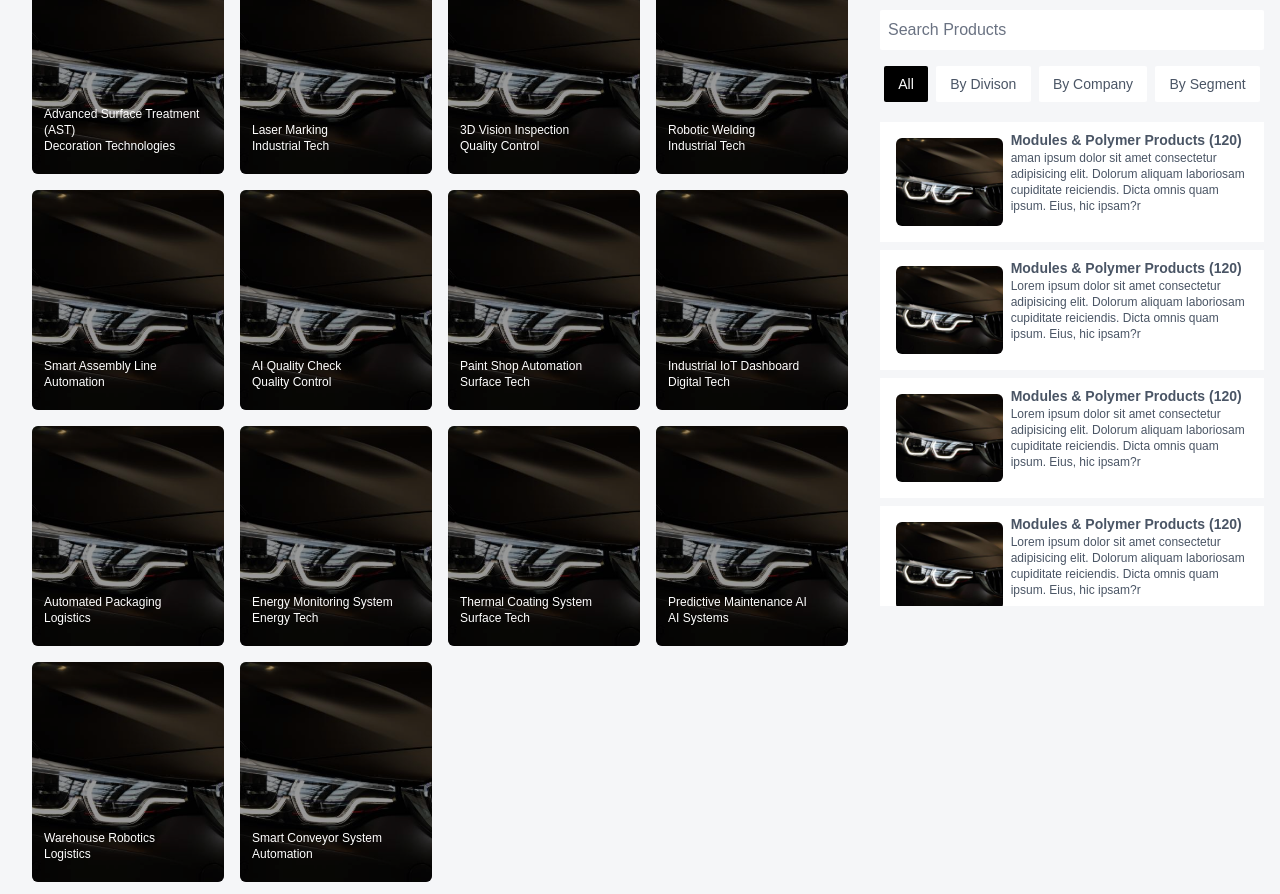
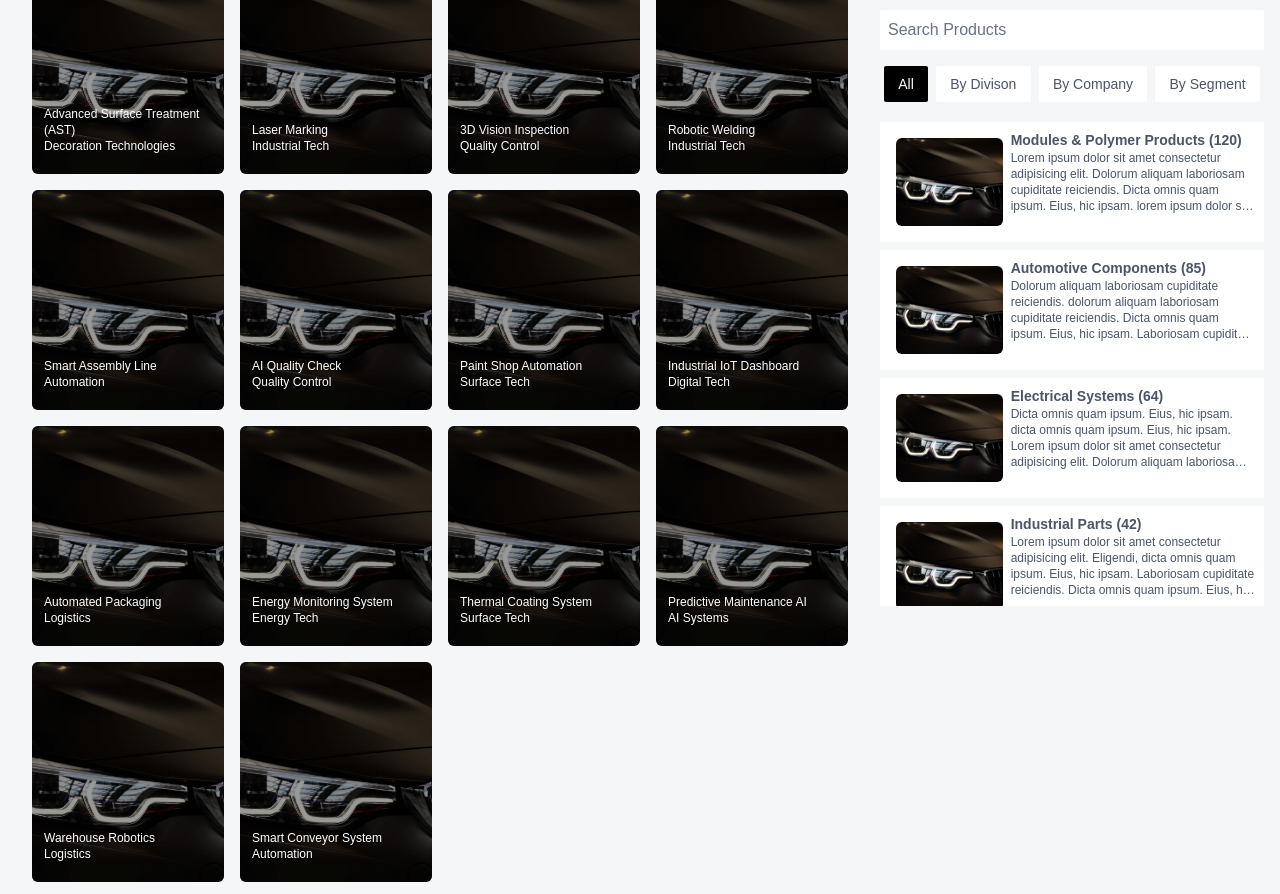
Before and after one commit to AmanSingh470/Product-Catalogue-Management-System-Frontend, a Next.js app: page / in a window 1280 px wide. Shown: the part 970-1864 px from the top of the page. Built offline with nearby package versions, Linux system fonts and the light colour scheme.

Commit message:
fixed floating toolbar

```diff
--- /dev/null
+++ b/src/app/components/AllCards.tsx
@@ -0,0 +1,23 @@
+interface Props {
+    title: string;
+    count: number;
+    description: string;
+}
+export default function AllCards({ title, count, description }: Props) {
+
+    return (
+        <div className="flex bg-white h-30 w-full mb-2 p-2 overflow-hidden">
+            <div className="basis-1/3 p-2">
+                <img src="assets/images/card.jpg" alt="" className="rounded-md w-full h-full object-cover" />
+            </div>
+            <div className="basis-2/3">
+                <h3 className="font-bold text-sm">
+                    {title} ({count})
+                </h3>
+                <p className="text-xs line-clamp-4">
+                    {description}
+                </p>
+            </div>
+        </div>
+    )
+}
--- a/src/app/components/FilterProduct.tsx
+++ b/src/app/components/FilterProduct.tsx
@@ -6,6 +6,7 @@ import productDivisonData from "@/app/data/products-divison.json";
 import productSegmentData from "@/app/data/products-segment.json";
 import productCompanyData from "@/app/data/products-company.json";
 import Category from "@/app/components/Category";
+import AllCards from "@/app/components/AllCards";
 
 export default function FilterProduct() {
     const [allProducts, setAllProducts] = useState<any[]>([]);
@@ -42,66 +43,9 @@ export default function FilterProduct() {
             return (
                 <div id="filter-all"
                     className={`filter-content sidebar-scroll overflow-y-auto flex-1 text-gray-600 ${activeFilter === "all" ? "" : "hidden"}`}>
-                    <div className="flex bg-white h-30 w-full mb-2 p-2 ">
-                        <div className="basis-1/3 p-2">
-                            <img src="assets/images/card.jpg" alt="" className="rounded-md w-full h-full object-cover" />
-                        </div>
-                        <div className="basis-2/3">
-                            <h3 className="font-bold text-sm">
-                                Modules & Polymer Products (120)
-                            </h3>
-                            <p className="text-xs">
-                                aman ipsum dolor sit amet consectetur adipisicing elit.
-                                Dolorum aliquam laboriosam cupiditate reiciendis. Dicta
-                                omnis quam ipsum. Eius, hic ipsam?r
-                            </p>
-                        </div>
-                    </div>
-                    <div className="flex bg-white h-30 w-full mb-2 p-2 ">
-                        <div className="basis-1/3 p-2">
-                            <img src="assets/images/card.jpg" alt="" className="rounded-md w-full h-full object-cover" />
-                        </div>
-                        <div className="basis-2/3">
-                            <h3 className="font-bold text-sm">
-                                Modules & Polymer Products (120)
-                            </h3>
-                            <p className="text-xs">
-                                Lorem ipsum dolor sit amet consectetur adipisicing elit.
-                                Dolorum aliquam laboriosam cupiditate reiciendis. Dicta
-                                omnis quam ipsum. Eius, hic ipsam?r
-                            </p>
-                        </div>
-                    </div>
-                    <div className="flex bg-white h-30 w-full mb-2 p-2 ">
-                        <div className="basis-1/3 p-2">
-                            <img src="assets/images/card.jpg" alt="" className="rounded-md w-full h-full object-cover" />
-                        </div>
-                        <div className="basis-2/3">
-                            <h3 className="font-bold text-sm">
-                                Modules & Polymer Products (120)
-                            </h3>
-                            <p className="text-xs">
-                                Lorem ipsum dolor sit amet consectetur adipisicing elit.
-                                Dolorum aliquam laboriosam cupiditate reiciendis. Dicta
-                                omnis quam ipsum. Eius, hic ipsam?r
-                            </p>
-                        </div>
-                    </div>
-                    <div className="flex bg-white h-30 w-full mb-2 p-2 ">
-                        <div className="basis-1/3 p-2">
-                            <img src="assets/images/card.jpg" alt="" className="rounded-md w-full h-full object-cover" />
-                        </div>
-                        <div className="basis-2/3">
-                            <h3 className="font-bold text-sm">
-                                Modules & Polymer Products (120)
-                            </h3>
-                            <p className="text-xs">
-                                Lorem ipsum dolor sit amet consectetur adipisicing elit.
-                                Dolorum aliquam laboriosam cupiditate reiciendis. Dicta
-                                omnis quam ipsum. Eius, hic ipsam?r
-                            </p>
-                        </div>
-                    </div>
+                    {allProducts.map((item) => (
+                        <AllCards key={item.id} {...item} type="all" />
+                    ))}
                 </div>
             );
 
--- a/src/app/components/HeroSection.tsx
+++ b/src/app/components/HeroSection.tsx
@@ -4,7 +4,7 @@ import { useScrollNavbar } from "../hooks/useScrollNavbar";
 export default function HeroSection() {
     const scrolled = useScrollNavbar();
     return (
-        <div className="h-screen bg-[url('/assets/images/background.png')] bg-cover z-48 lg:mb-10 xl:mb-13 2xl:mb-15">
+        <div className="relative h-screen bg-[url('/assets/images/background.png')] bg-cover lg:mb-10 xl:mb-13 2xl:mb-15 z-49">
             <div id="hero-section" className="w-full h-full flex flex-col z-49 text-white items-center justify-end">
                 <div className="z-49 basis-1/2 flex items-center">
                     <h1 className="text-2xl sm:text-3xl md:text-4xl lg:text-5xl xl:text-6xl 2xl:text-7xl text-center">Welcome to
--- a/src/app/components/Toolbar.tsx
+++ b/src/app/components/Toolbar.tsx
@@ -37,7 +37,7 @@ export default function Toolbar() {
                 </div>
 
                 <div id="grid-list"
-                    className="lg:hidden xl:hidden 2xl:hidden fixed bottom-6 left-1/2 -translate-x-1/2 z-50 bg-white rounded-full shadow-lg px-4 py-2 flex items-center gap-6">
+                    className="absolute lg:hidden xl:hidden 2xl:hidden fixed bottom-4 left-1/2 -translate-x-1/2 z-1 bg-white rounded-full shadow-lg px-4 py-2 flex items-center gap-6">
 
                     <GridButton />
 
--- a/src/app/data/products-all.json
+++ b/src/app/data/products-all.json
@@ -3,28 +3,28 @@
       "id": 1,
       "title": "Modules & Polymer Products",
       "count": 120,
-      "description": "Lorem ipsum dolor sit amet consectetur adipisicing elit.",
+      "description": "Lorem ipsum dolor sit amet consectetur adipisicing elit. Dolorum aliquam laboriosam cupiditate reiciendis. Dicta omnis quam ipsum. Eius, hic ipsam. lorem ipsum dolor sit amet consectetur adipisicing elit. Dolorum aliquam laboriosam cupiditate reiciendis. Dicta omnis quam ipsum. Eius, hic ipsam. lorem ipsum dolor sit amet consectetur adipisicing elit. Dolorum aliquam laboriosam cupiditate reiciendis. Dicta omnis quam ipsum. Eius, hic ipsam.",
       "image": "assets/images/card.jpg"
     },
     {
       "id": 2,
       "title": "Automotive Components",
       "count": 85,
-      "description": "Dolorum aliquam laboriosam cupiditate reiciendis.",
+      "description": "Dolorum aliquam laboriosam cupiditate reiciendis. dolorum aliquam laboriosam cupiditate reiciendis. Dicta omnis quam ipsum. Eius, hic ipsam. Laboriosam cupiditate reiciendis. Dicta omnis quam ipsum. Eius, hic ipsam. Lorem ipsum dolor sit amet consectetur adipisicing elit. Dolorum aliquam laboriosam cupiditate reiciendis. Dicta omnis quam ipsum. Eius, hic ipsam.",
       "image": "assets/images/card.jpg"
     },
     {
       "id": 3,
       "title": "Electrical Systems",
       "count": 64,
-      "description": "Dicta omnis quam ipsum. Eius, hic ipsam.",
+      "description": "Dicta omnis quam ipsum. Eius, hic ipsam. dicta omnis quam ipsum. Eius, hic ipsam. Lorem ipsum dolor sit amet consectetur adipisicing elit. Dolorum aliquam laboriosam cupiditate reiciendis. Dicta omnis quam ipsum. Eius, hic ipsam. Lorem ipsum dolor sit amet consectetur adipisicing elit. Dolorum aliquam laboriosam cupiditate reiciendis. Dicta omnis quam ipsum. Eius, hic ipsam.",
       "image": "assets/images/card.jpg"
     },
     {
       "id": 4,
       "title": "Industrial Parts",
       "count": 42,
-      "description": "Lorem ipsum dolor sit amet consectetur adipisicing elit.",
+      "description": "Lorem ipsum dolor sit amet consectetur adipisicing elit. Eligendi, dicta omnis quam ipsum. Eius, hic ipsam. Laboriosam cupiditate reiciendis. Dicta omnis quam ipsum. Eius, hic ipsam. Lorem ipsum dolor sit amet consectetur adipisicing elit. Dolorum aliquam laboriosam cupiditate reiciendis. Dicta omnis quam ipsum. Eius, hic ipsam.",
       "image": "assets/images/card.jpg"
     }
 ]
```
